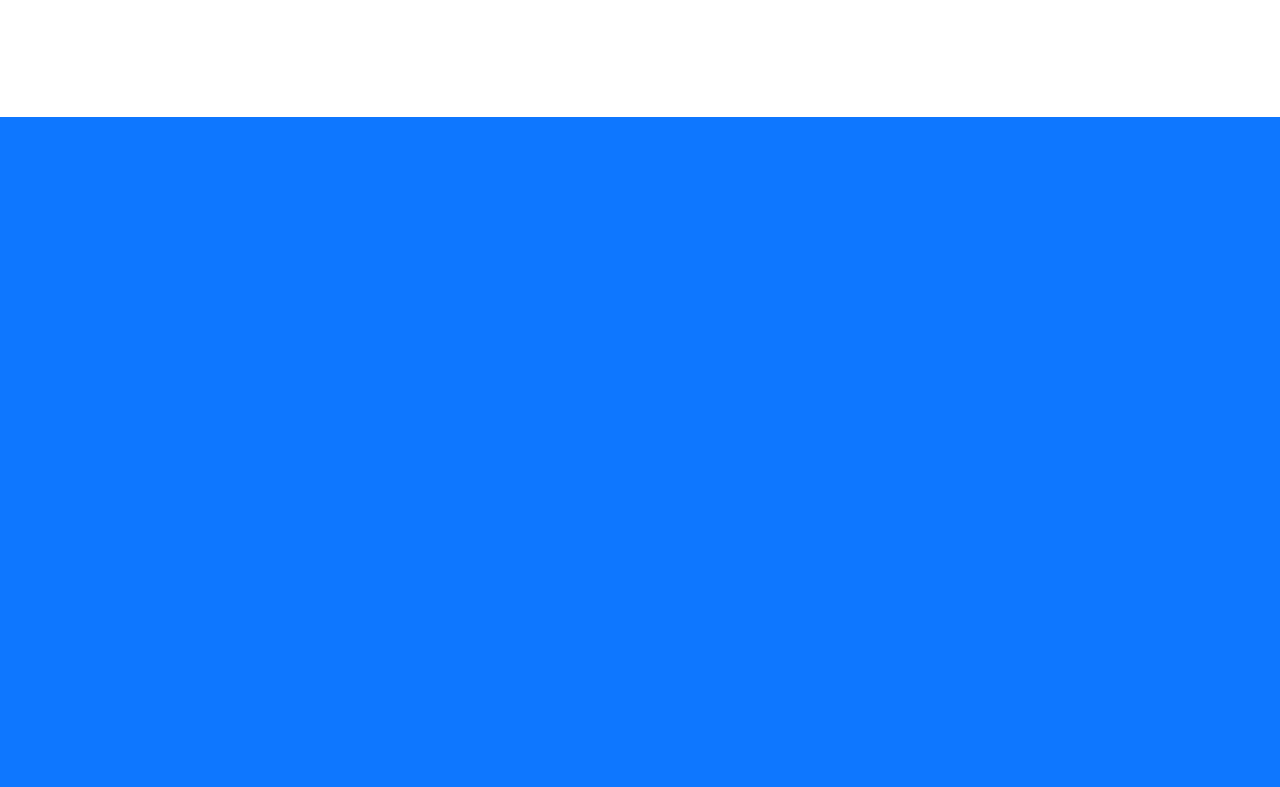
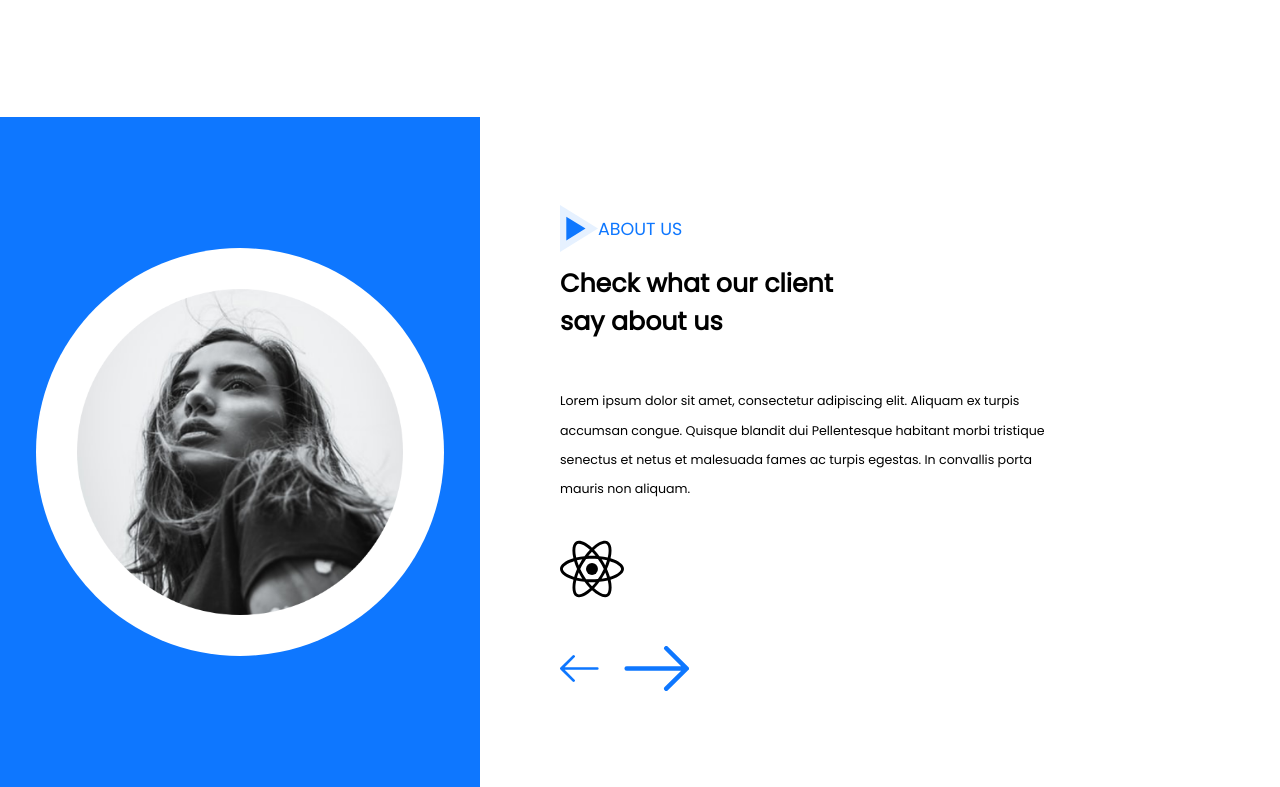
Before and after one commit to gg-dev-05/secure-blink, a React (Create React App) app: page / in a window 1280 px wide. Shown: the part 3490-4277 px from the top of the page. Before the commit the page ends 3607 px from the top, so only its background shows below. Built offline with nearby package versions, Linux system fonts and the light colour scheme.

Commit message:
selected customers

```diff
--- a/src/App.js
+++ b/src/App.js
@@ -11,6 +11,7 @@ import Designing from './components/Designing'
 import Workflow from './components/Workflow'
 import CardColumn from './components/CardColumn'
 import CoreTechnologies from './components/CoreTechnologies'
+import Customers from './components/Customers'
 
 
 
@@ -45,6 +46,7 @@ function App() {
 
       <div className="page4">
         <CoreTechnologies />
+        <Customers />
       </div>
     </div>
 
--- /dev/null
+++ b/src/components/Customers.js
@@ -0,0 +1,36 @@
+import React from 'react'
+import '../css/Customers.css'
+import arrow from '../assets/Group 35624.svg'
+import react from '../assets/React-icon.svg'
+import image from '../assets/Ellipse 216.png'
+import arrows from '../assets/Group 35601.svg'
+
+export default function Customers() {
+    return (
+        <div className="customers">
+            <div className="image">
+                <div className="white-circle">
+                    <img src={image} />
+                </div>
+            </div>
+            <div className="text">
+                <div className="row">
+                    <img src={arrow} />
+                    <div className="subHeading">ABOUT US</div>
+                </div>
+
+                <div className="heading">
+                    Check what our client say about us
+                </div>
+
+                <div className="more-text">
+                    Lorem ipsum dolor sit amet, consectetur adipiscing elit. Aliquam ex turpis accumsan congue. Quisque blandit dui Pellentesque habitant morbi tristique senectus et netus et malesuada fames ac turpis egestas. In convallis porta mauris non aliquam.
+                </div>
+                <img className="react-icon" src={react} />
+                <div className="arrows">
+                    <img src={arrows} />
+                </div>
+            </div>
+        </div>
+    )
+}
--- /dev/null
+++ b/src/css/Customers.css
@@ -0,0 +1,91 @@
+.customers {
+  display: -ms-grid;
+  display: grid;
+  -ms-grid-columns: 4fr 6fr;
+      grid-template-columns: 4fr 6fr;
+  -webkit-column-gap: 80px;
+          column-gap: 80px;
+  -webkit-box-align: center;
+      -ms-flex-align: center;
+          align-items: center;
+  height: 669.41px;
+}
+
+.customers .image {
+  background: #0E77FF;
+  width: 100%;
+  height: 100%;
+  display: -webkit-box;
+  display: -ms-flexbox;
+  display: flex;
+  -webkit-box-pack: center;
+      -ms-flex-pack: center;
+          justify-content: center;
+  -webkit-box-align: center;
+      -ms-flex-align: center;
+          align-items: center;
+}
+
+.customers .image .white-circle {
+  width: 408.1px;
+  height: 408.1px;
+  border-radius: 300px;
+  background: white;
+  display: -webkit-box;
+  display: -ms-flexbox;
+  display: flex;
+  /* or inline-flex */
+  -webkit-box-align: center;
+      -ms-flex-align: center;
+          align-items: center;
+  -webkit-box-pack: center;
+      -ms-flex-pack: center;
+          justify-content: center;
+}
+
+.customers .image .white-circle img {
+  height: 80%;
+  width: 80%;
+}
+
+.customers .text .row {
+  display: -webkit-box;
+  display: -ms-flexbox;
+  display: flex;
+  -webkit-box-align: center;
+      -ms-flex-align: center;
+          align-items: center;
+}
+
+.customers .text .subHeading {
+  color: #0E77FF;
+  font-size: 17.5px;
+}
+
+.customers .text .heading {
+  margin-top: 13.14px;
+  margin-bottom: 45.26px;
+  font-size: 25.2px;
+  font-weight: 600;
+  width: 318.4px;
+}
+
+.customers .text .more-text {
+  width: 496.8px;
+  line-height: 29.2px;
+  font-size: 12.6px;
+  margin-bottom: 36.6825px;
+}
+
+.customers .text .react-icon {
+  width: 64px;
+  height: 58.4px;
+  -webkit-filter: brightness(0%) saturate(100%);
+          filter: brightness(0%) saturate(100%);
+  margin-bottom: 40.88px;
+}
+
+.customers .text .arrows img {
+  width: 128.8px;
+}
+/*# sourceMappingURL=Customers.css.map */
--- /dev/null
+++ b/src/css/Customers.scss
@@ -0,0 +1,64 @@
+@import'../globals/global';
+.customers {
+    display: grid;
+    grid-template-columns: 4fr 6fr;
+    column-gap: 80px;
+    align-items: center;
+    height: $y*917px;
+    .image {
+        background: #0E77FF;
+        width: 100%;
+        height: 100%;
+        display: flex;
+        justify-content: center;
+        align-items: center;
+        .white-circle {
+            width: 0.7*583px;
+            height: 0.7*583px;
+            border-radius: 300px;
+            background: white;
+            display: flex;
+            /* or inline-flex */
+            align-items: center;
+            justify-content: center;
+            img {
+                height: 80%;
+                width: 80%;
+            }
+        }
+    }
+    .text {
+        .row {
+            display: flex;
+            align-items: center;
+        }
+        .subHeading {
+            color: #0E77FF;
+            font-size: 0.7*25px;
+        }
+        .heading {
+            margin-top: $y*18px;
+            margin-bottom: $y*62px;
+            font-size: 0.7*36px;
+            font-weight: 600;
+            width: $x*398px;
+        }
+        .more-text {
+            width: $x*621px;
+            line-height: $y*40px;
+            font-size: 0.7*18px;
+            margin-bottom: $y*50.25px;
+        }
+        .react-icon {
+            width: $x*80px;
+            height: $y*80px;
+            filter: brightness(0%) saturate(100%);
+            margin-bottom: $y*56px;
+        }
+        .arrows {
+            img {
+                width: $x*161px;
+            }
+        }
+    }
+}
```
Also changed, not shown: 1 other file (tests, documents, lock files or other folders).
